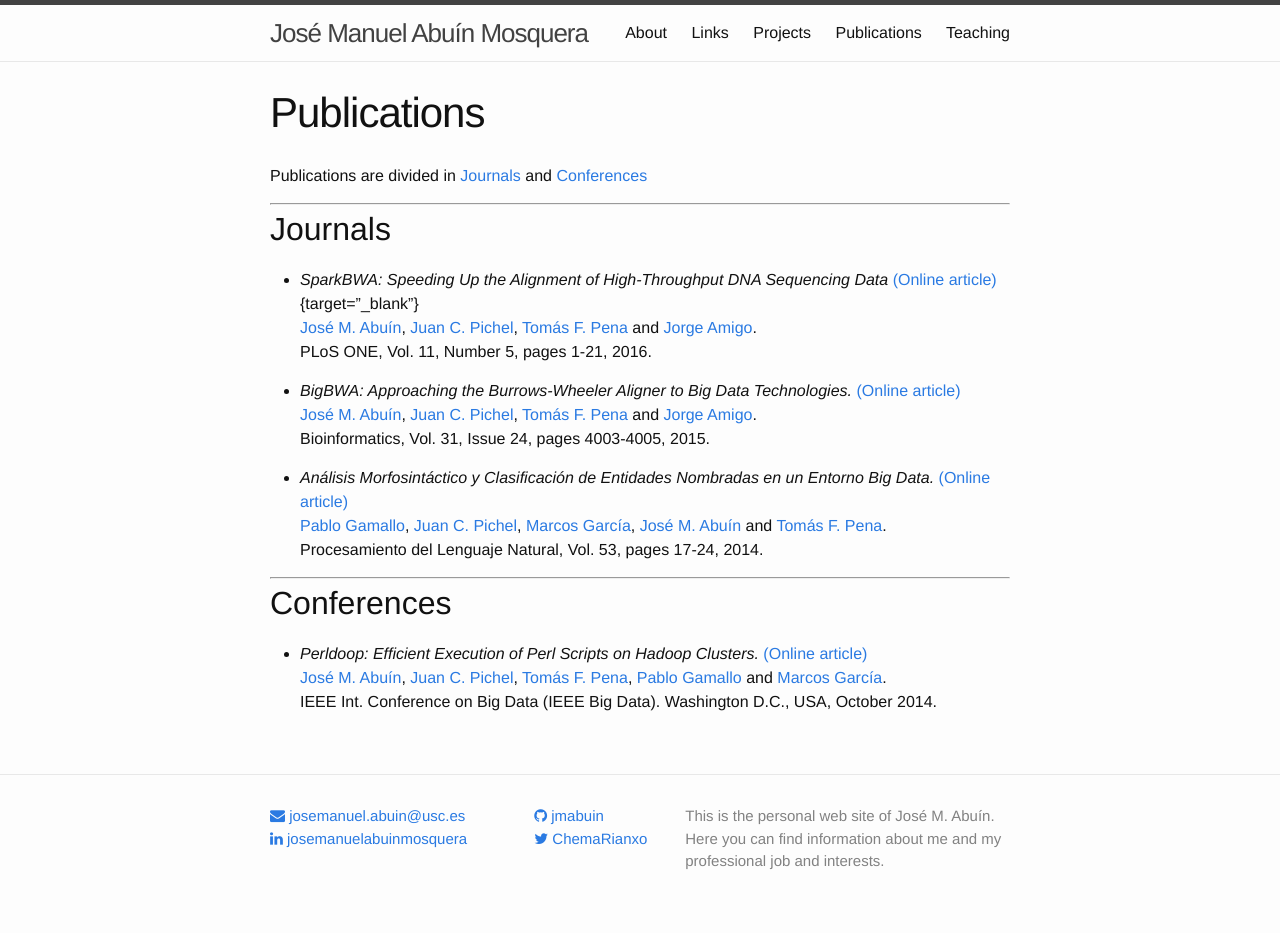
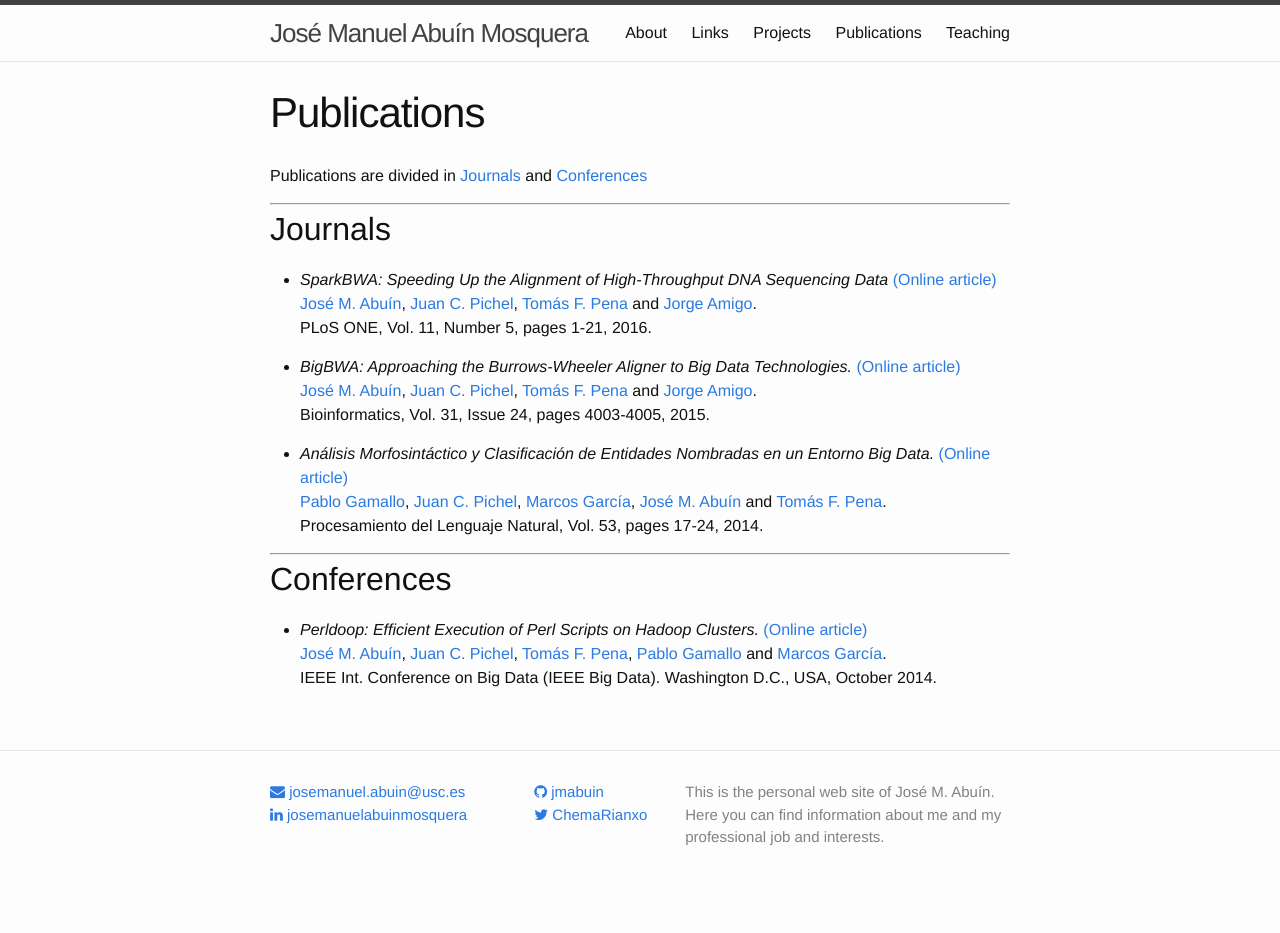
Before and after one commit to jmabuin/jmabuin.github.io, a Jekyll site: the page built from publications.md, in a window 1280 px wide. Built offline with Jekyll 4.4.1, drawn with Linux system fonts in a browser that asks for light colours; nearby versions of some CDN libraries; after the commit the page ends 909 px from its top, so only the background shows below that.

```diff
--- a/publications.md
+++ b/publications.md
@@ -11,7 +11,7 @@
 ## <a name="journals"></a>Journals ##
 
 
-* _SparkBWA: Speeding Up the Alignment of High-Throughput DNA Sequencing Data_ [(Online article)](http://dx.doi.org/10.1371/journal.pone.0155461){target="_blank"}
+* _SparkBWA: Speeding Up the Alignment of High-Throughput DNA Sequencing Data_ [(Online article)](http://dx.doi.org/10.1371/journal.pone.0155461){:target="_blank"}
 [José M. Abuín](http://jmabuin.github.io/), [Juan C. Pichel](http://www.ac.usc.es/pag_personal/jcpichel/){:target="_blank"}, [Tomás F. Pena](https://citius.usc.es/equipo/persoal-adscrito/tomas-fernandez-pena){:target="_blank"} and [Jorge Amigo](https://es.linkedin.com/in/amigolechuga){:target="_blank"}.
 PLoS ONE, Vol. 11, Number 5, pages 1-21, 2016.
 
```
